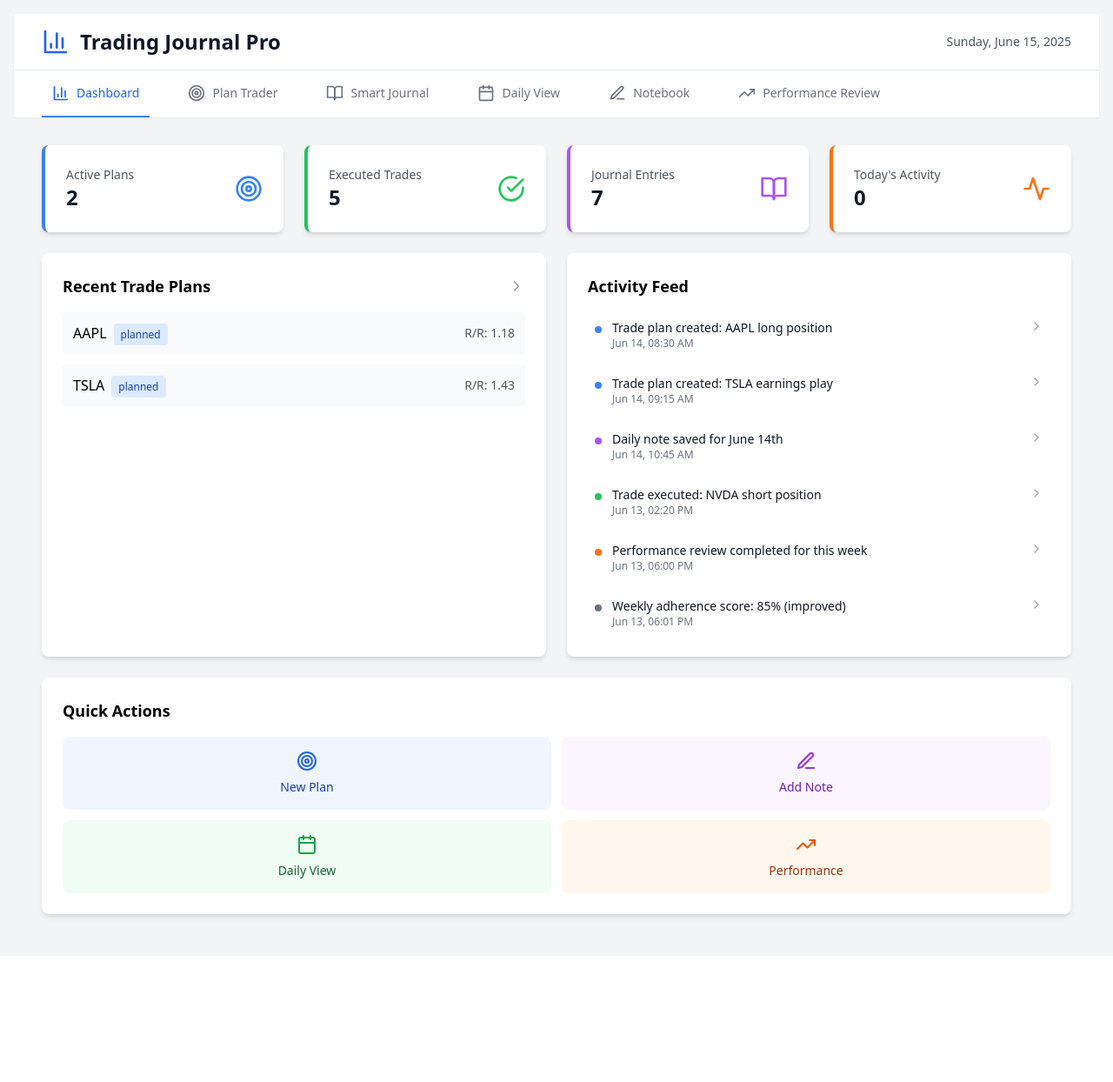
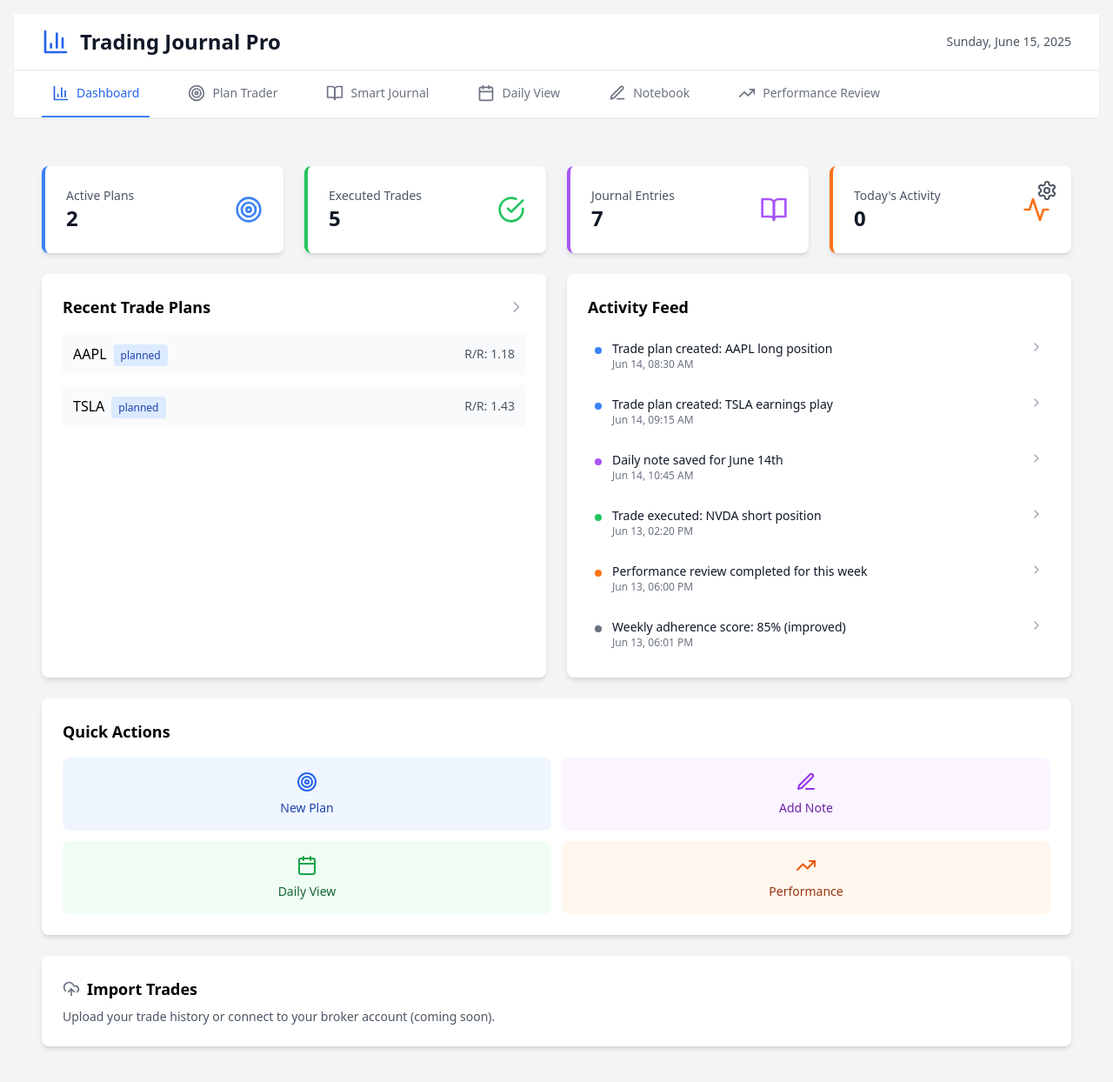
Before and after one commit to unicorntrader/claudect, a React (Create React App) app: page / in a window 1280 px wide. Shown: the top 1244 px of the page at 87% size. Before the commit the page ends 1099 px from the top, so only its background shows below. Built offline with nearby package versions, Linux system fonts and the light colour scheme; the HTML template or start-up script is replaced by a standard one.

Commit message:
Update Dashboard.jsx

```diff
--- a/src/components/dashboard/Dashboard.jsx
+++ b/src/components/dashboard/Dashboard.jsx
@@ -1,6 +1,5 @@
-// components/dashboard/Dashboard.jsx
 import React from 'react';
-import { Target, CheckCircle, BookOpen, Activity, Calendar, TrendingUp, Edit3, ChevronRight } from 'lucide-react';
+import { Target, CheckCircle, BookOpen, Activity, Calendar, TrendingUp, Edit3, ChevronRight, Settings, UploadCloud } from 'lucide-react';
 import MetricCard from '../common/MetricCard';
 import { getCurrentDate, calculateRiskReward } from '../../utils/calculations';
 
@@ -34,7 +33,12 @@ const Dashboard = ({
   };
 
   return (
-    <div className="space-y-6">
+    <div className="space-y-6 relative">
+      {/* Profile Icon */}
+      <div className="absolute top-0 right-0 m-4 cursor-pointer hover:text-blue-600 transition-colors" onClick={() => handleModuleChange('settings')}>
+        <Settings className="h-6 w-6 text-gray-600" />
+      </div>
+
       {/* Metrics Grid */}
       <div className="grid grid-cols-1 md:grid-cols-2 lg:grid-cols-4 gap-6">
         <MetricCard
@@ -172,6 +176,14 @@ const Dashboard = ({
           </button>
         </div>
       </div>
+
+      {/* Import Trades Placeholder */}
+      <div className="bg-white p-6 rounded-lg shadow-md">
+        <h3 className="text-lg font-semibold mb-2 flex items-center">
+          <UploadCloud className="h-5 w-5 text-gray-500 mr-2" /> Import Trades
+        </h3>
+        <p className="text-sm text-gray-600">Upload your trade history or connect to your broker account (coming soon).</p>
+      </div>
     </div>
   );
 };
```
